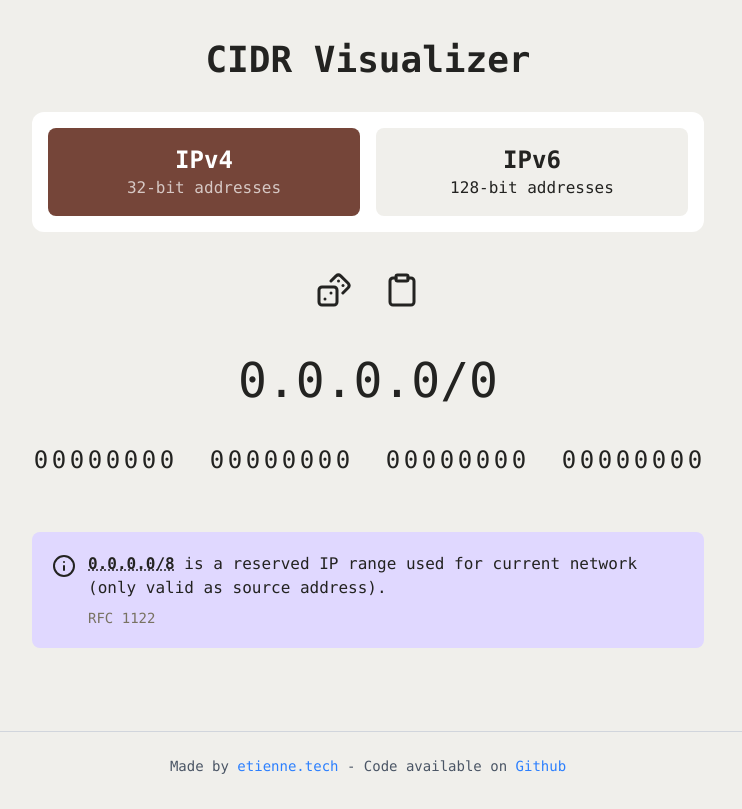
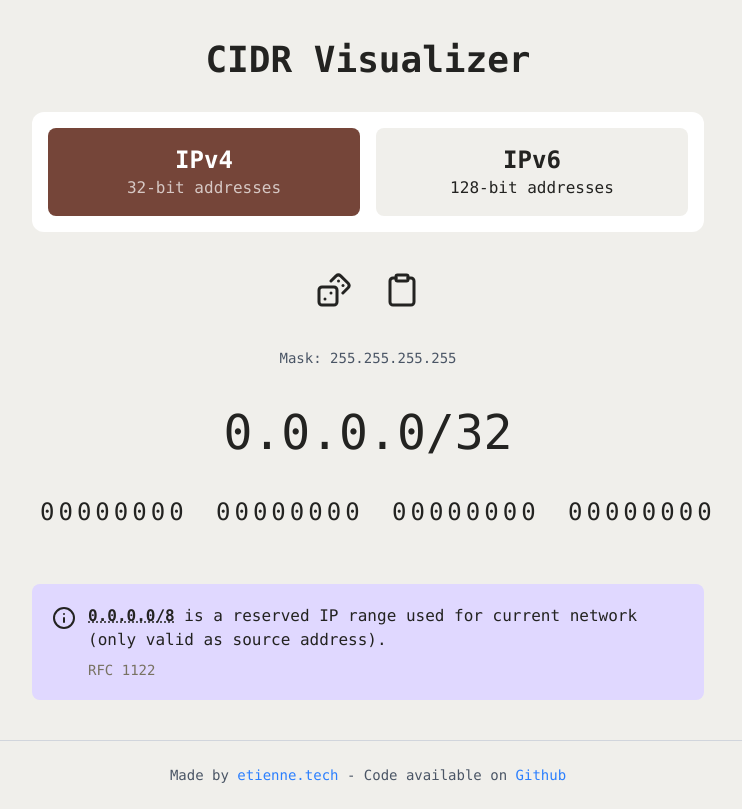
Before and after one commit to etienne-dldc/cidr-visualizer, a React (Vite) app: page / in a window 1280 px wide. Shown: the whole page, without its empty margins (272-1014 px from the left). Built offline with nearby package versions, Linux system fonts and the light colour scheme.

Commit message:
Refactor IPv4/IPv6 handling: streamline random CIDR generation and mask calculations

```diff
--- a/src/components/AppStateProvider.tsx
+++ b/src/components/AppStateProvider.tsx
@@ -1,6 +1,8 @@
 import { produce } from "immer";
 import { createContext, useContext, useMemo, useReducer, type ActionDispatch, type PropsWithChildren } from "react";
 import type { IPv4CIDR, IPv6CIDR } from "../utils/ipv4";
+import { generateRandomIPv4CIDR } from "../utils/ipv4";
+import { generateRandomIPv6CIDR } from "../utils/ipv6";
 
 export interface TAppState {
   mode: "IPv4" | "IPv6";
@@ -27,62 +29,16 @@ function reducer(state: TAppState, action: TAppAction): TAppState {
         draft.ipv4 = action.ipv4;
         return;
       case "RandomIpv4": {
-        // Prefix represents HOST bits - randomize only those bits
-        const [p1, p2, p3, p4, prefixLength] = draft.ipv4;
-        // Convert to string of bits
-        let bits = (
-          p1.toString(2).padStart(8, "0") +
-          p2.toString(2).padStart(8, "0") +
-          p3.toString(2).padStart(8, "0") +
-          p4.toString(2).padStart(8, "0")
-        ).split("");
-        bits.forEach((_, index) => {
-          if (index < 32 - prefixLength) {
-            // Randomize network bits (before the host bits)
-            bits[index] = Math.random() < 0.5 ? "0" : "1";
-          }
-        });
-        // Convert back to numbers
-        const newP1 = parseInt(bits.slice(0, 8).join(""), 2);
-        const newP2 = parseInt(bits.slice(8, 16).join(""), 2);
-        const newP3 = parseInt(bits.slice(16, 24).join(""), 2);
-        const newP4 = parseInt(bits.slice(24, 32).join(""), 2);
-        draft.ipv4 = [newP1, newP2, newP3, newP4, prefixLength];
+        const prefixLength = draft.ipv4[4];
+        draft.ipv4 = generateRandomIPv4CIDR(prefixLength);
         return;
       }
       case "SetIPv6":
         draft.ipv6 = action.ipv6;
         return;
       case "RandomIpv6": {
-        // Prefix represents HOST bits - randomize only those bits
-        const [p1, p2, p3, p4, p5, p6, p7, p8, prefixLength] = draft.ipv6;
-        // Convert to string of bits
-        let bits = (
-          p1.toString(2).padStart(16, "0") +
-          p2.toString(2).padStart(16, "0") +
-          p3.toString(2).padStart(16, "0") +
-          p4.toString(2).padStart(16, "0") +
-          p5.toString(2).padStart(16, "0") +
-          p6.toString(2).padStart(16, "0") +
-          p7.toString(2).padStart(16, "0") +
-          p8.toString(2).padStart(16, "0")
-        ).split("");
-        bits.forEach((_, index) => {
-          if (index < 128 - prefixLength) {
-            // Randomize network bits (before the host bits)
-            bits[index] = Math.random() < 0.5 ? "0" : "1";
-          }
-        });
-        // Convert back to numbers
-        const newP1 = parseInt(bits.slice(0, 16).join(""), 2);
-        const newP2 = parseInt(bits.slice(16, 32).join(""), 2);
-        const newP3 = parseInt(bits.slice(32, 48).join(""), 2);
-        const newP4 = parseInt(bits.slice(48, 64).join(""), 2);
-        const newP5 = parseInt(bits.slice(64, 80).join(""), 2);
-        const newP6 = parseInt(bits.slice(80, 96).join(""), 2);
-        const newP7 = parseInt(bits.slice(96, 112).join(""), 2);
-        const newP8 = parseInt(bits.slice(112, 128).join(""), 2);
-        draft.ipv6 = [newP1, newP2, newP3, newP4, newP5, newP6, newP7, newP8, prefixLength];
+        const prefixLength = draft.ipv6[8];
+        draft.ipv6 = generateRandomIPv6CIDR(prefixLength);
         return;
       }
     }
@@ -93,8 +49,8 @@ function reducer(state: TAppState, action: TAppAction): TAppState {
 export function AppStateProvider({ children }: PropsWithChildren) {
   const [state, dispatch] = useReducer(reducer, {
     mode: "IPv4",
-    ipv4: [0, 0, 0, 0, 0],
-    ipv6: [0, 0, 0, 0, 0, 0, 0, 0, 0],
+    ipv4: [0, 0, 0, 0, 32],
+    ipv6: [0, 0, 0, 0, 0, 0, 0, 0, 128],
   });
 
   const contextValue = useMemo(() => ({ ...state, dispatch }), [state, dispatch]);
--- a/src/components/IPv4App.tsx
+++ b/src/components/IPv4App.tsx
@@ -1,8 +1,9 @@
 import { DicesIcon } from "lucide-react";
 import { useState } from "react";
 import { Fragment } from "react/jsx-runtime";
+import { getIPv4Mask } from "../utils/ipv4";
+import { parseIPv4String } from "../utils/parseIPv4String";
 import { checkIPv4Reserved } from "../utils/reservedIPv4";
-import { parseIPv4String } from "../utils/parseIPv4String";
 import { useAppState } from "./AppStateProvider";
 import { CopyButton } from "./CopyButton";
 import { IPv4Bits } from "./IPv4Bits";
@@ -13,6 +14,8 @@ export function IPv4App() {
   const { ipv4, dispatch } = useAppState();
   const [highlightedCell, setHighlightedCell] = useState<number | "prefix" | null>(null);
 
+  const ipv4Mask = getIPv4Mask(ipv4[4]);
+  const maskString = `${ipv4Mask[0]}.${ipv4Mask[1]}.${ipv4Mask[2]}.${ipv4Mask[3]}`;
   const reservedInfo = checkIPv4Reserved(ipv4);
 
   const handleCidrClick = (cidr: string) => {
@@ -30,13 +33,14 @@ export function IPv4App() {
         </button>
         <CopyButton textToCopy={`${ipv4[0]}.${ipv4[1]}.${ipv4[2]}.${ipv4[3]}/${ipv4[4]}`} />
       </div>
+      <div className="text-sm text-gray-600">Mask: {maskString}</div>
       <IPv4Input
         ipv4={ipv4}
         onChange={(newIpv4) => dispatch({ kind: "SetIPv4", ipv4: newIpv4 })}
         highlightedCell={highlightedCell}
         onHighlight={setHighlightedCell}
       />
-      <IPv4Bits ipv4={ipv4} highlightedCell={highlightedCell} onHighlight={setHighlightedCell} />
+      <IPv4Bits ipv4={ipv4} mask={ipv4Mask} highlightedCell={highlightedCell} onHighlight={setHighlightedCell} />
       <ReservedIPInfo info={reservedInfo} onCidrClick={handleCidrClick} />
     </Fragment>
   );
--- a/src/components/IPv4Bits.tsx
+++ b/src/components/IPv4Bits.tsx
@@ -1,14 +1,18 @@
 import type { IPv4CIDR } from "../utils/ipv4";
 import { PartBits } from "./PartBits";
 
+import type { IPv4 } from "../utils/ipv4";
+
 export interface IPv4BitsProps {
   ipv4: IPv4CIDR;
+  mask: IPv4;
   highlightedCell?: number | "prefix" | null;
   onHighlight?: (cell: number | "prefix" | null) => void;
 }
 
-export function IPv4Bits({ ipv4, highlightedCell, onHighlight }: IPv4BitsProps) {
-  const [part1, part2, part3, part4, prefixLength] = ipv4;
+export function IPv4Bits({ ipv4, mask, highlightedCell, onHighlight }: IPv4BitsProps) {
+  const [part1, part2, part3, part4] = ipv4;
+  const [mask1, mask2, mask3, mask4] = mask;
 
   const highlightedPrefixClass = highlightedCell === "prefix" ? "bg-gray-400" : null;
 
@@ -16,9 +20,8 @@ export function IPv4Bits({ ipv4, highlightedCell, onHighlight }: IPv4BitsProps)
     <div className="grid grid-cols-4 gap-8 text-2xl">
       <PartBits
         part={part1}
-        prefixLength={Math.max(0, Math.min(8, prefixLength - 24))}
-        index={0}
-        bitWidth={8}
+        mask={mask1}
+        length={8}
         highlightedClass={highlightedCell === 0 ? "bg-red-400" : null}
         highlightedPrefixClass={highlightedPrefixClass}
         onHighlight={() => onHighlight?.(0)}
@@ -26,9 +29,8 @@ export function IPv4Bits({ ipv4, highlightedCell, onHighlight }: IPv4BitsProps)
       />
       <PartBits
         part={part2}
-        prefixLength={Math.max(0, Math.min(8, prefixLength - 16))}
-        index={1}
-        bitWidth={8}
+        mask={mask2}
+        length={8}
         highlightedClass={highlightedCell === 1 ? "bg-orange-400" : null}
         highlightedPrefixClass={highlightedPrefixClass}
         onHighlight={() => onHighlight?.(1)}
@@ -36,9 +38,8 @@ export function IPv4Bits({ ipv4, highlightedCell, onHighlight }: IPv4BitsProps)
       />
       <PartBits
         part={part3}
-        prefixLength={Math.max(0, Math.min(8, prefixLength - 8))}
-        index={2}
-        bitWidth={8}
+        mask={mask3}
+        length={8}
         highlightedClass={highlightedCell === 2 ? "bg-amber-400" : null}
         highlightedPrefixClass={highlightedPrefixClass}
         onHighlight={() => onHighlight?.(2)}
@@ -46,9 +47,8 @@ export function IPv4Bits({ ipv4, highlightedCell, onHighlight }: IPv4BitsProps)
       />
       <PartBits
         part={part4}
-        prefixLength={Math.max(0, Math.min(8, prefixLength))}
-        index={3}
-        bitWidth={8}
+        mask={mask4}
+        length={8}
         highlightedClass={highlightedCell === 3 ? "bg-yellow-400" : null}
         highlightedPrefixClass={highlightedPrefixClass}
         onHighlight={() => onHighlight?.(3)}
--- a/src/components/IPv6App.tsx
+++ b/src/components/IPv6App.tsx
@@ -1,9 +1,9 @@
 import { DicesIcon } from "lucide-react";
 import { useState } from "react";
 import { Fragment } from "react/jsx-runtime";
-import { formatIPv6 } from "../utils/ipv6";
+import { formatIPv6, getIPv6Mask } from "../utils/ipv6";
+import { parseIPv6String } from "../utils/parseIPv6String";
 import { checkIPv6Reserved } from "../utils/reservedIPv6";
-import { parseIPv6String } from "../utils/parseIPv6String";
 import { useAppState } from "./AppStateProvider";
 import { CopyButton } from "./CopyButton";
 import { IPv6Bits } from "./IPv6Bits";
@@ -16,6 +16,9 @@ export function IPv6App() {
 
   const ipv6String = formatIPv6(ipv6);
   const ipv6WithPrefix = `${ipv6String}/${ipv6[8]}`;
+
+  const ipv6Mask = getIPv6Mask(ipv6[8]);
+  const maskString = formatIPv6([...ipv6Mask, 128] as any);
 
   const reservedInfo = checkIPv6Reserved(ipv6);
 
@@ -34,13 +37,14 @@ export function IPv6App() {
         </button>
         <CopyButton textToCopy={ipv6WithPrefix} />
       </div>
+      <div className="text-sm text-gray-600">Mask: {maskString}</div>
       <IPv6Input
         ipv6={ipv6}
         onChange={(newIpv6) => dispatch({ kind: "SetIPv6", ipv6: newIpv6 })}
         highlightedCell={highlightedCell}
         onHighlight={setHighlightedCell}
       />
-      <IPv6Bits ipv6={ipv6} highlightedCell={highlightedCell} onHighlight={setHighlightedCell} />
+      <IPv6Bits ipv6={ipv6} mask={ipv6Mask} highlightedCell={highlightedCell} onHighlight={setHighlightedCell} />
       <ReservedIPInfo info={reservedInfo} onCidrClick={handleCidrClick} />
     </Fragment>
   );
--- a/src/components/IPv6Bits.tsx
+++ b/src/components/IPv6Bits.tsx
@@ -3,12 +3,14 @@ import { PartBits } from "./PartBits";
 
 export interface IPv6BitsProps {
   ipv6: IPv6CIDR;
+  mask: [number, number, number, number, number, number, number, number];
   highlightedCell?: number | "prefix" | null;
   onHighlight?: (cell: number | null) => void;
 }
 
-export function IPv6Bits({ ipv6, highlightedCell, onHighlight }: IPv6BitsProps) {
-  const [p1, p2, p3, p4, p5, p6, p7, p8, prefixLength] = ipv6;
+export function IPv6Bits({ ipv6, mask, highlightedCell, onHighlight }: IPv6BitsProps) {
+  const [p1, p2, p3, p4, p5, p6, p7, p8] = ipv6;
+  const [m1, m2, m3, m4, m5, m6, m7, m8] = mask;
 
   const highlightedPrefixClass = highlightedCell === "prefix" ? "bg-gray-400" : null;
 
@@ -16,9 +18,8 @@ export function IPv6Bits({ ipv6, highlightedCell, onHighlight }: IPv6BitsProps)
     <div className="grid grid-cols-2 gap-8 text-2xl">
       <PartBits
         part={p1}
-        prefixLength={Math.max(0, Math.min(16, prefixLength - 112))}
-        index={0}
-        bitWidth={16}
+        mask={m1}
+        length={16}
         highlightedClass={highlightedCell === 0 ? "bg-red-400" : null}
         highlightedPrefixClass={highlightedPrefixClass}
         onHighlight={() => onHighlight?.(0)}
@@ -26,9 +27,8 @@ export function IPv6Bits({ ipv6, highlightedCell, onHighlight }: IPv6BitsProps)
       />
       <PartBits
         part={p2}
-        prefixLength={Math.max(0, Math.min(16, prefixLength - 96))}
-        index={1}
-        bitWidth={16}
+        mask={m2}
+        length={16}
         highlightedClass={highlightedCell === 1 ? "bg-orange-400" : null}
         highlightedPrefixClass={highlightedPrefixClass}
         onHighlight={() => onHighlight?.(1)}
@@ -36,9 +36,8 @@ export function IPv6Bits({ ipv6, highlightedCell, onHighlight }: IPv6BitsProps)
       />
       <PartBits
         part={p3}
-        prefixLength={Math.max(0, Math.min(16, prefixLength - 80))}
-        index={2}
-        bitWidth={16}
+        mask={m3}
+        length={16}
         highlightedClass={highlightedCell === 2 ? "bg-amber-400" : null}
         highlightedPrefixClass={highlightedPrefixClass}
         onHighlight={() => onHighlight?.(2)}
@@ -46,9 +45,8 @@ export function IPv6Bits({ ipv6, highlightedCell, onHighlight }: IPv6BitsProps)
       />
       <PartBits
         part={p4}
-        prefixLength={Math.max(0, Math.min(16, prefixLength - 64))}
-        index={3}
-        bitWidth={16}
+        mask={m4}
+        length={16}
         highlightedClass={highlightedCell === 3 ? "bg-yellow-400" : null}
         highlightedPrefixClass={highlightedPrefixClass}
         onHighlight={() => onHighlight?.(3)}
@@ -56,9 +54,8 @@ export function IPv6Bits({ ipv6, highlightedCell, onHighlight }: IPv6BitsProps)
       />
       <PartBits
         part={p5}
-        prefixLength={Math.max(0, Math.min(16, prefixLength - 48))}
-        index={4}
-        bitWidth={16}
+        mask={m5}
+        length={16}
         highlightedClass={highlightedCell === 4 ? "bg-lime-400" : null}
         highlightedPrefixClass={highlightedPrefixClass}
         onHighlight={() => onHighlight?.(4)}
@@ -66,9 +63,8 @@ export function IPv6Bits({ ipv6, highlightedCell, onHighlight }: IPv6BitsProps)
       />
       <PartBits
         part={p6}
-        prefixLength={Math.max(0, Math.min(16, prefixLength - 32))}
-        index={5}
-        bitWidth={16}
+        mask={m6}
+        length={16}
         highlightedClass={highlightedCell === 5 ? "bg-green-400" : null}
         highlightedPrefixClass={highlightedPrefixClass}
         onHighlight={() => onHighlight?.(5)}
@@ -76,9 +72,8 @@ export function IPv6Bits({ ipv6, highlightedCell, onHighlight }: IPv6BitsProps)
       />
       <PartBits
         part={p7}
-        prefixLength={Math.max(0, Math.min(16, prefixLength - 16))}
-        index={6}
-        bitWidth={16}
+        mask={m7}
+        length={16}
         highlightedClass={highlightedCell === 6 ? "bg-emerald-400" : null}
         highlightedPrefixClass={highlightedPrefixClass}
         onHighlight={() => onHighlight?.(6)}
@@ -86,9 +81,8 @@ export function IPv6Bits({ ipv6, highlightedCell, onHighlight }: IPv6BitsProps)
       />
       <PartBits
         part={p8}
-        prefixLength={Math.max(0, Math.min(16, prefixLength))}
-        index={7}
-        bitWidth={16}
+        mask={m8}
+        length={16}
         highlightedClass={highlightedCell === 7 ? "bg-teal-400" : null}
         highlightedPrefixClass={highlightedPrefixClass}
         onHighlight={() => onHighlight?.(7)}
--- a/src/components/PartBits.tsx
+++ b/src/components/PartBits.tsx
@@ -2,9 +2,8 @@ import { cn } from "../utils/styles";
 
 export interface PartBitsProps {
   part: number;
-  prefixLength: number;
-  index: number;
-  bitWidth: number;
+  mask: number;
+  length: number;
   highlightedPrefixClass: string | null;
   highlightedClass: string | null;
   onHighlight?: () => void;
@@ -13,37 +12,39 @@ export interface PartBitsProps {
 
 export function PartBits({
   part,
-  prefixLength,
-  bitWidth,
+  mask,
+  length,
   highlightedClass,
   highlightedPrefixClass,
   onHighlight,
   onUnhighlight,
 }: PartBitsProps) {
-  const bits = part.toString(2).padStart(bitWidth, "0").split("");
-  const gridColsClass = bitWidth === 8 ? "grid-cols-8" : "grid-cols-16";
-  const maxPrefixLength = Math.max(0, Math.min(prefixLength, bitWidth));
+  const bits = part.toString(2).padStart(length, "0").split("");
+  const maskBits = mask
+    .toString(2)
+    .padStart(length, "0")
+    .split("")
+    .map((b) => b === "1");
+  const gridColsClass = length === 8 ? "grid-cols-[repeat(8,auto)]" : "grid-cols-[repeat(16,auto)]";
 
   return (
-    <div
-      className={cn("grid grid-flow-col grid-cols-[repeat(8,auto)]", gridColsClass)}
-      onMouseEnter={onHighlight}
-      onMouseLeave={onUnhighlight}
-    >
+    <div className={cn("grid grid-flow-col", gridColsClass)} onMouseEnter={onHighlight} onMouseLeave={onUnhighlight}>
       {bits.map((bit, index) => {
         const isFirst = index === 0;
         const isLast = index === bits.length - 1;
-        // Prefix represents HOST bits (from the end), so network bits are the ones BEFORE the host bits
-        const isNetworkBit = maxPrefixLength > 0 && index < (bitWidth - maxPrefixLength);
-        const isFirstNetworkBit = maxPrefixLength > 0 && index === 0 && maxPrefixLength < bitWidth;
-        const isLastNetworkBit = maxPrefixLength > 0 && index === (bitWidth - maxPrefixLength - 1);
+        const isMasked = !maskBits[index];
+        const isPrevMasked = index > 0 ? !maskBits[index - 1] : false;
+        const isNextMasked = index < bits.length - 1 ? !maskBits[index + 1] : false;
+        const isFirstMasked = isMasked && !isPrevMasked;
+        const isLastMasked = isMasked && !isNextMasked;
+
         let roundedClass = "";
-        if (highlightedPrefixClass && maxPrefixLength > 0 && maxPrefixLength < bitWidth) {
-          if (isFirstNetworkBit && isLastNetworkBit) {
+        if (isMasked) {
+          if (isFirstMasked && isLastMasked) {
             roundedClass = "rounded";
-          } else if (isFirstNetworkBit) {
+          } else if (isFirstMasked) {
             roundedClass = "rounded-l";
-          } else if (isLastNetworkBit) {
+          } else if (isLastMasked) {
             roundedClass = "rounded-r";
           }
         } else if (highlightedClass) {
@@ -60,15 +61,15 @@ export function PartBits({
           <div
             key={index}
             className={cn(
-              "flex items-center justify-center px-1.5 py-1 leading-none",
-              // isFirst && "pl-4",
-              // isLast && "pr-4",
+              "flex items-center justify-center px-0.5 py-1 leading-none",
               highlightedClass,
-              isNetworkBit && highlightedPrefixClass,
+              isFirst && "pl-2",
+              isLast && "pr-2",
+              isMasked && highlightedPrefixClass,
               roundedClass,
             )}
           >
-            <span className={isNetworkBit ? "opacity-50" : undefined}>{bit}</span>
+            <span className={isMasked ? "opacity-50" : undefined}>{bit}</span>
           </div>
         );
       })}
--- a/src/utils/ipv4.ts
+++ b/src/utils/ipv4.ts
@@ -1,5 +1,21 @@
 export type IPv4 = [p1: number, p2: number, p3: number, p4: number];
-export type IPv4CIDR = [p1: number, p2: number, p3: number, p4: number, prefixLength: number];
+export type IPv4CIDR = [
+  p1: number,
+  p2: number,
+  p3: number,
+  p4: number,
+  prefixLength: number,
+];
+export type IPv6 = [
+  p1: number,
+  p2: number,
+  p3: number,
+  p4: number,
+  p5: number,
+  p6: number,
+  p7: number,
+  p8: number,
+];
 export type IPv6CIDR = [
   p1: number,
   p2: number,
@@ -11,3 +27,51 @@ export type IPv6CIDR = [
   p8: number,
   prefixLength: number,
 ];
+
+/**
+ * Convert an IPv4 CIDR prefix length to a network mask
+ * @param prefixLength - CIDR prefix length (0-32)
+ * @returns IPv4 mask as [p1, p2, p3, p4]
+ */
+export function getIPv4Mask(prefixLength: number): IPv4 {
+  const mask: number[] = [0, 0, 0, 0];
+
+  for (let i = 0; i < prefixLength; i++) {
+    const octetIndex = Math.floor(i / 8);
+    const bitIndex = 7 - (i % 8);
+    mask[octetIndex] |= 1 << bitIndex;
+  }
+
+  return mask as IPv4;
+}
+
+/**
+ * Generate a random IPv4 CIDR by randomizing host bits and setting network bits to 0
+ * @param prefixLength - CIDR prefix length (0-32)
+ * @returns Random IPv4 CIDR with the given prefix length
+ */
+export function generateRandomIPv4CIDR(prefixLength: number): IPv4CIDR {
+  // Generate random bytes
+  const randomBytes: number[] = [
+    Math.floor(Math.random() * 256),
+    Math.floor(Math.random() * 256),
+    Math.floor(Math.random() * 256),
+    Math.floor(Math.random() * 256),
+  ];
+
+  // Get the network mask to zero out host bits
+  const mask = getIPv4Mask(prefixLength);
+
+  // Apply mask to keep network bits and randomize host bits
+  const maskedBytes: number[] = randomBytes.map(
+    (byte, index) => byte & mask[index],
+  );
+
+  return [
+    maskedBytes[0],
+    maskedBytes[1],
+    maskedBytes[2],
+    maskedBytes[3],
+    prefixLength,
+  ];
+}
--- a/src/utils/ipv6.ts
+++ b/src/utils/ipv6.ts
@@ -1,4 +1,71 @@
 import type { IPv6CIDR } from "./ipv4";
+
+/**
+ * Convert an IPv6 CIDR prefix length to a network mask
+ * @param prefixLength - CIDR prefix length (0-128)
+ * @returns IPv6 mask as [p1, p2, p3, p4, p5, p6, p7, p8]
+ */
+export function getIPv6Mask(
+  prefixLength: number,
+): [number, number, number, number, number, number, number, number] {
+  const mask: number[] = [0, 0, 0, 0, 0, 0, 0, 0];
+
+  for (let i = 0; i < prefixLength; i++) {
+    const partIndex = Math.floor(i / 16);
+    const bitIndex = 15 - (i % 16);
+    mask[partIndex] |= 1 << bitIndex;
+  }
+
+  return mask as [
+    number,
+    number,
+    number,
+    number,
+    number,
+    number,
+    number,
+    number,
+  ];
+}
+
+/**
+ * Generate a random IPv6 CIDR by randomizing host bits and setting network bits to 0
+ * @param prefixLength - CIDR prefix length (0-128)
+ * @returns Random IPv6 CIDR with the given prefix length
+ */
+export function generateRandomIPv6CIDR(prefixLength: number): IPv6CIDR {
+  // Generate random 16-bit parts
+  const randomParts: number[] = [
+    Math.floor(Math.random() * 65536),
+    Math.floor(Math.random() * 65536),
+    Math.floor(Math.random() * 65536),
+    Math.floor(Math.random() * 65536),
+    Math.floor(Math.random() * 65536),
+    Math.floor(Math.random() * 65536),
+    Math.floor(Math.random() * 65536),
+    Math.floor(Math.random() * 65536),
+  ];
+
+  // Get the network mask to zero out host bits
+  const mask = getIPv6Mask(prefixLength);
+
+  // Apply mask to keep network bits and randomize host bits
+  const maskedParts: number[] = randomParts.map(
+    (part, index) => part & mask[index],
+  );
+
+  return [
+    maskedParts[0],
+    maskedParts[1],
+    maskedParts[2],
+    maskedParts[3],
+    maskedParts[4],
+    maskedParts[5],
+    maskedParts[6],
+    maskedParts[7],
+    prefixLength,
+  ];
+}
 
 export function formatIPv6(ipv6: IPv6CIDR): string {
   const parts = ipv6.slice(0, 8) as number[];
```
